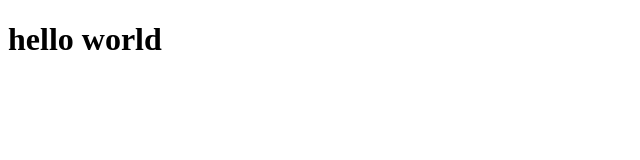
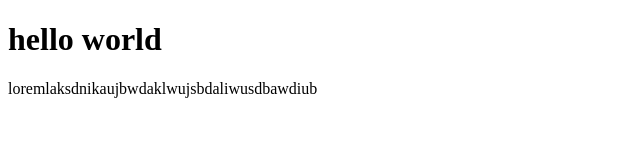
Before and after one commit to bagasdwiatmaja/testing, a plain HTML site: page index.html in a window 1280 px wide. Shown: the whole page, without its empty margins (0-640 px from the left). Drawn offline with Linux system fonts and the light colour scheme.

Commit message:
Add paragraph with placeholder text to index.html

```diff
--- a/index.html
+++ b/index.html
@@ -7,6 +7,6 @@
 </head>
 <body>
     <h1>hello world</h1>
-
+    <p>loremlaksdnikaujbwdaklwujsbdaliwusdbawdiub</p>
 </body>
 </html>
```
